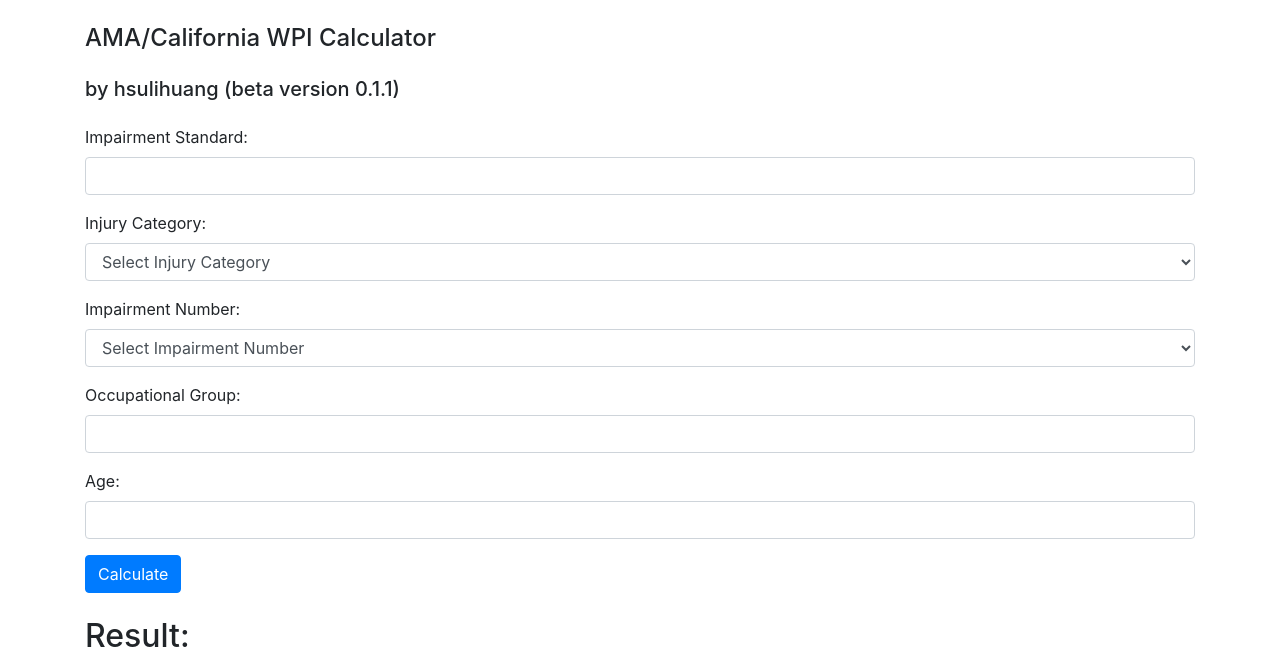
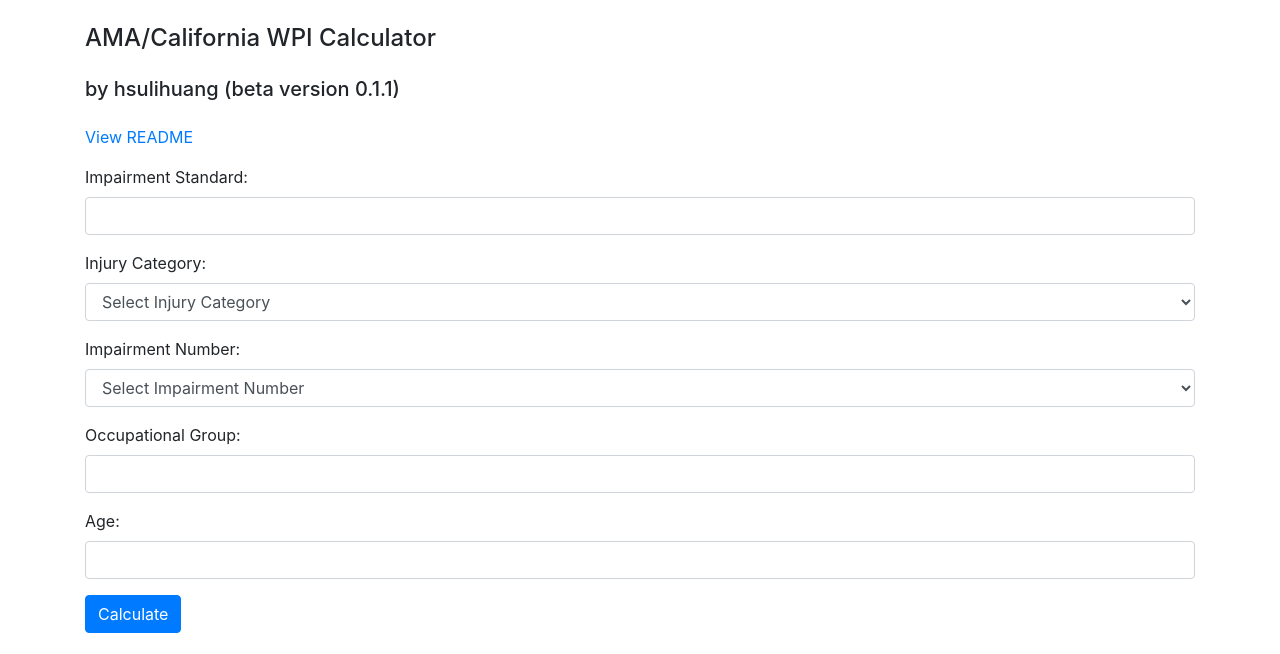
Before and after one commit to hsulihuang/AMA_calculator, a Flask app: page / in a window 1280 px wide. Shown: the top 654 px of the page. Run offline with Flask 2, Linux system fonts and the light colour scheme; some libraries are stand-ins or nearby versions.

Commit message:
Add files via upload

```diff
--- a/templates/index.html
+++ b/templates/index.html
@@ -4,12 +4,20 @@
     <meta charset="UTF-8">
     <meta name="viewport" content="width=device-width, initial-scale=1.0">
     <title>AMA/California WPI Calculator by Hsuli</title>
+
     <!-- Bootstrap CSS -->
     <link href="https://maxcdn.bootstrapcdn.com/bootstrap/4.5.2/css/bootstrap.min.css" rel="stylesheet">
 </head>
 <body class="container">
     <h4 class="my-4">AMA/California WPI Calculator</h4>
     <h5 class="mb-4">by hsulihuang (beta version 0.1.1)</h5>
+
+    <!-- link to README -->
+    <p>
+        <a href="https://github.com/hsulihuang/AMA_calculator/blob/main/README.md" target="_blank">View README</a>
+    </p>
+
+    <!-- Input Section -->
     <form id="ama-form">
         <div class="form-group">
             <label for="impairment_standard">Impairment Standard:</label>
```
Also changed, not shown: README.md.
